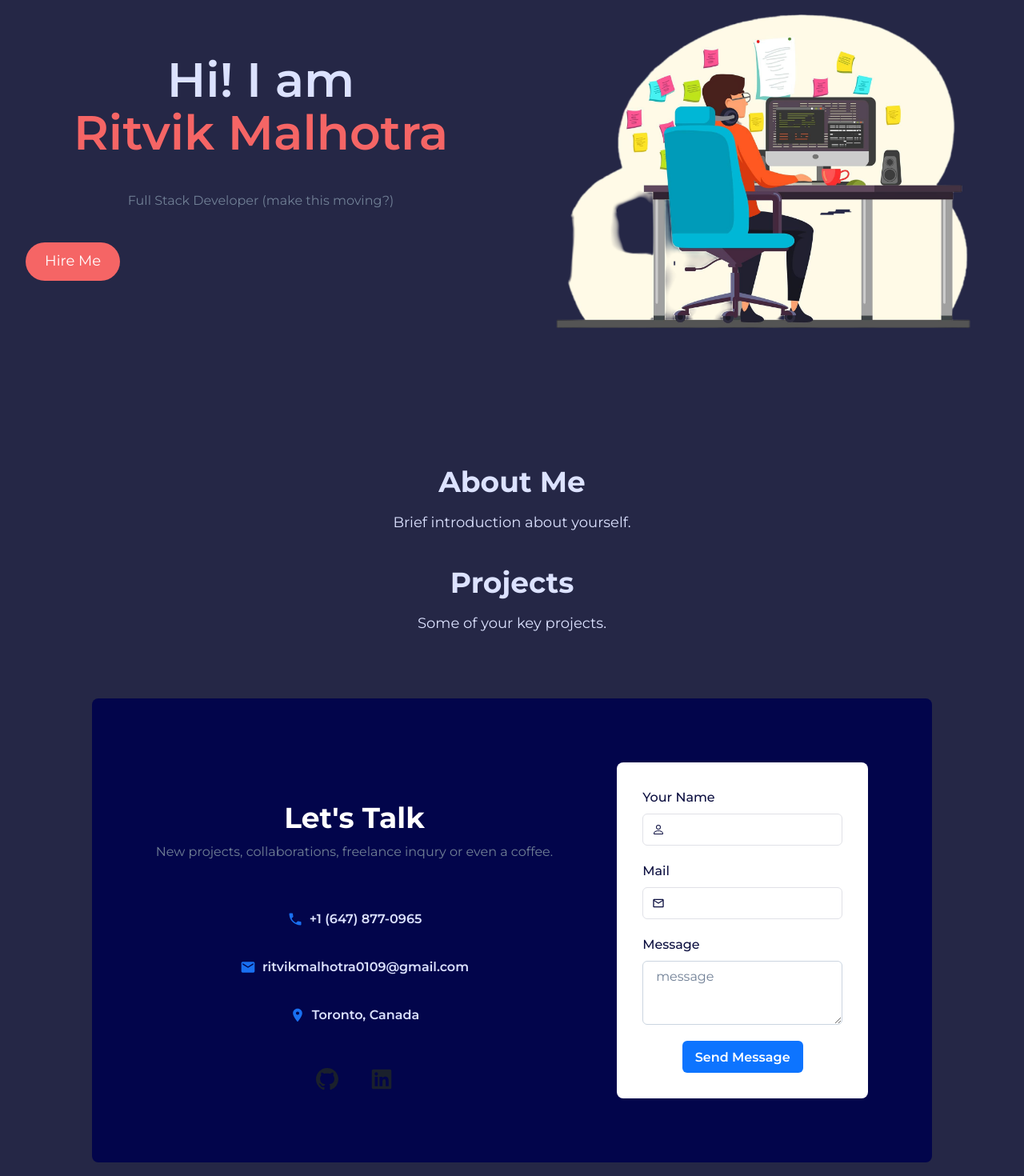
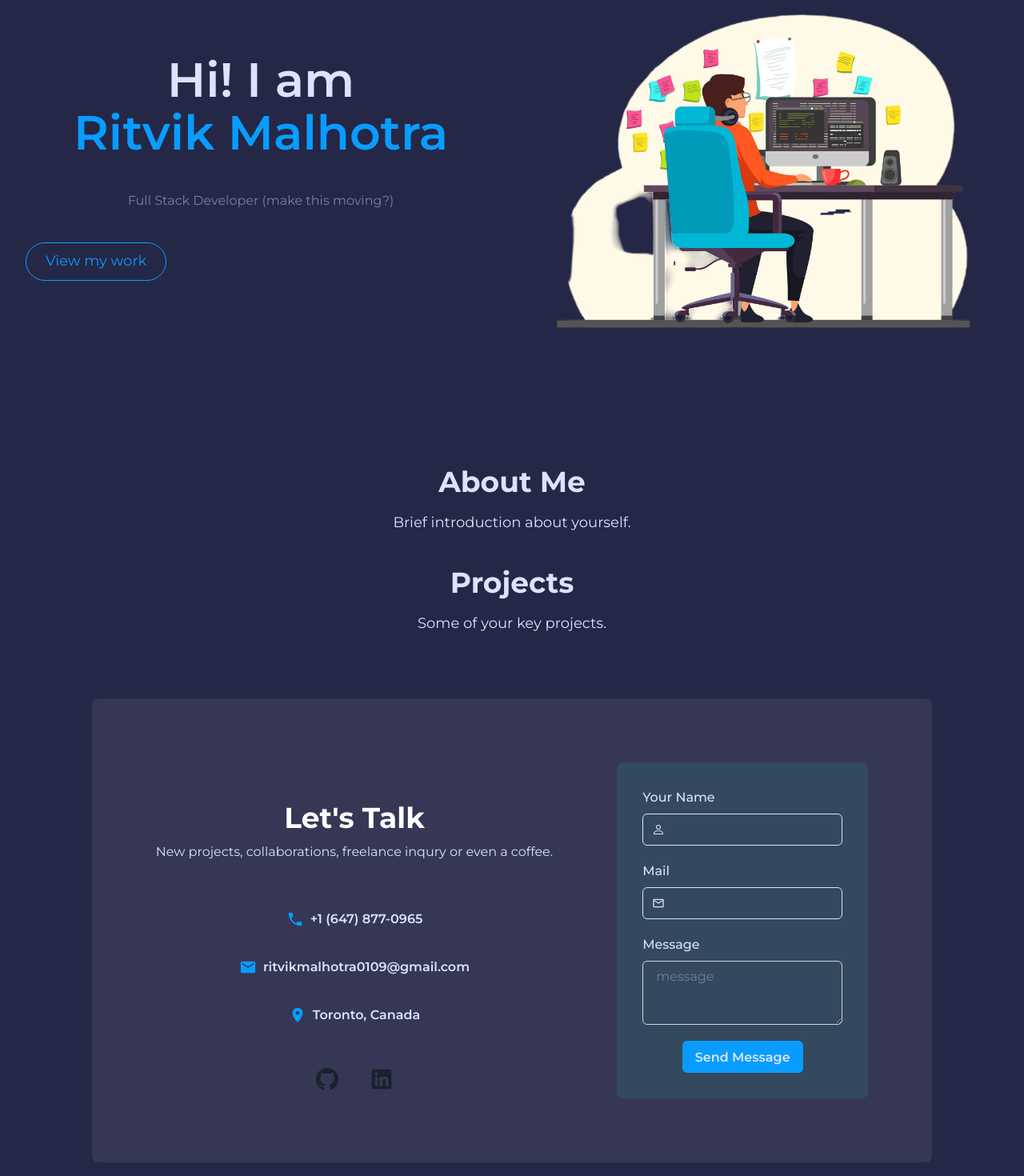
Before and after one commit to ritvik0109/portfolio-website, a Next.js app: page / in a window 1280 px wide. Shown: the part 200-1670 px from the top of the page at 80% size. Built offline with nearby package versions, Linux system fonts and the light colour scheme.

Commit message:
style: fix component colours, add animations

```diff
--- a/src/components/Contact/Contact.tsx
+++ b/src/components/Contact/Contact.tsx
@@ -27,7 +27,7 @@ export default function Contact() {
   return (
     <Flex>
       <Box
-        bg="#02054B"
+        bg="#353754"
         color="white"
         borderRadius="lg"
         m={{ sm: 4, md: 16, lg: 10 }}
@@ -40,7 +40,7 @@ export default function Contact() {
                 <Heading pt={{ base: 4, md: 12 }}>
                   {content.contact.title}
                 </Heading>
-                <Text mt={{ base: 3, md: 3, lg: 2 }} color="gray.500">
+                <Text mt={{ base: 3, md: 3, lg: 2 }} color="#DCE2FF">
                   {content.contact.description}
                 </Text>
                 <Box
@@ -51,33 +51,42 @@ export default function Contact() {
                     <Button
                       size="md"
                       height="48px"
-                      width="300px"
+                      width="320px"
                       variant="ghost"
                       color="#DCE2FF"
-                      _hover={{ border: "2px solid #1C6FEB" }}
-                      leftIcon={<MdPhone color="#1970F1" size="20px" />}
+                      _hover={{
+                        border: "2px solid #0D74FF",
+                        transform: "scale(1.05)",
+                      }}
+                      leftIcon={<MdPhone color="#099cff" size="22px" />}
                     >
                       {content.contact.phone}
                     </Button>
                     <Button
                       size="md"
                       height="48px"
-                      width="300px"
+                      width="320px"
                       variant="ghost"
                       color="#DCE2FF"
-                      _hover={{ border: "2px solid #1C6FEB" }}
-                      leftIcon={<MdEmail color="#1970F1" size="20px" />}
+                      _hover={{
+                        border: "2px solid #0D74FF",
+                        transform: "scale(1.05)",
+                      }}
+                      leftIcon={<MdEmail color="#099cff" size="22px" />}
                     >
                       {content.contact.email}
                     </Button>
                     <Button
                       size="md"
                       height="48px"
-                      width="300px"
+                      width="320px"
                       variant="ghost"
                       color="#DCE2FF"
-                      _hover={{ border: "2px solid #1C6FEB" }}
-                      leftIcon={<MdLocationOn color="#1970F1" size="20px" />}
+                      _hover={{
+                        border: "2px solid #0D74FF",
+                        transform: "scale(1.05)",
+                      }}
+                      leftIcon={<MdLocationOn color="#099cff" size="22px" />}
                     >
                       {content.contact.city}, {content.contact.country}
                     </Button>
@@ -89,27 +98,35 @@ export default function Contact() {
                     variant="ghost"
                     size="lg"
                     isRound={true}
-                    _hover={{ bg: "#0D74FF" }}
+                    _hover={{
+                      bg: "#0D74FF",
+                      transform: "scale(1.2)",
+                      transition: "all 0.3s ease-in-out",
+                    }}
                     icon={<BsGithub size="28px" />}
                   />
                   <IconButton
-                    aria-label="facebook"
+                    aria-label="linkedin"
                     variant="ghost"
                     size="lg"
                     isRound={true}
-                    _hover={{ bg: "#0D74FF" }}
+                    _hover={{
+                      bg: "#0D74FF",
+                      transform: "scale(1.2)",
+                      transition: "all 0.3s ease-in-out",
+                    }}
                     icon={<FaLinkedin size="28px" />}
                   />
                 </HStack>
               </Box>
             </WrapItem>
             <WrapItem>
-              <Box bg="white" borderRadius="lg">
-                <Box m={8} color="#0B0E3F">
+              <Box bg="#34495E" borderRadius="lg">
+                <Box m={8} color="#DCE2FF">
                   <VStack spacing={5}>
                     <FormControl id="name">
                       <FormLabel>Your Name</FormLabel>
-                      <InputGroup borderColor="#E0E1E7">
+                      <InputGroup borderColor="#DCE2FF">
                         <InputLeftElement pointerEvents="none">
                           <BsPerson color="gray.800" />
                         </InputLeftElement>
@@ -118,7 +135,7 @@ export default function Contact() {
                     </FormControl>
                     <FormControl id="name">
                       <FormLabel>Mail</FormLabel>
-                      <InputGroup borderColor="#E0E1E7">
+                      <InputGroup borderColor="#DCE2FF">
                         <InputLeftElement pointerEvents="none">
                           <MdOutlineEmail color="gray.800" />
                         </InputLeftElement>
@@ -138,9 +155,13 @@ export default function Contact() {
                     <FormControl id="name" float="right">
                       <Button
                         variant="solid"
-                        bg="#0D74FF"
-                        color="white"
-                        _hover={{}}
+                        bg="#099cff"
+                        color="#DCE2FF"
+                        _hover={{
+                          bg: "#0D74FF",
+                          transform: "scale(1.05)",
+                          transition: "all 0.3s ease-in-out",
+                        }}
                       >
                         Send Message
                       </Button>
--- a/src/components/Hero/Hero.tsx
+++ b/src/components/Hero/Hero.tsx
@@ -30,11 +30,11 @@ export default function Hero() {
           >
             <Text as={"span"}>Hi! I am</Text>
             <br />
-            <Text as={"span"} position={"relative"} color={"red.400"}>
+            <Text as={"span"} position={"relative"} color={"primary"}>
               Ritvik Malhotra
             </Text>
           </Heading>
-          <Text color={"gray.500"}>
+          <Text color={"secondary"}>
             Full Stack Developer (make this moving?)
           </Text>
           <Stack
@@ -43,14 +43,20 @@ export default function Hero() {
           >
             <Button
               rounded={"full"}
-              size={"lg"}
-              fontWeight={"normal"}
+              size="lg"
+              fontWeight="normal"
               px={6}
-              colorScheme={"red"}
-              bg={"red.400"}
-              _hover={{ bg: "red.500" }}
+              variant="outline"
+              color="#099cff"
+              borderColor="#099cff"
+              _hover={{
+                borderColor: "#3cf",
+                color: "#3cf",
+                transform: "scale(1.1)",
+                transition: "all 0.4s ease-in-out",
+              }}
             >
-              Hire Me
+              View my work
             </Button>
           </Stack>
         </Stack>
--- a/src/components/NavBar/NavBar.tsx
+++ b/src/components/NavBar/NavBar.tsx
@@ -15,19 +15,17 @@ import { MoonIcon, SunIcon } from "@chakra-ui/icons";
 export default function NavBar() {
   const { colorMode, toggleColorMode } = useColorMode();
   const linkColor = useColorModeValue("gray.600", "gray.200");
-  const linkHoverColor = useColorModeValue("gray.800", "white");
+  const linkHoverColor = useColorModeValue("gray.800", "#099cff");
 
   return (
     <Box width="100%">
       <Flex
-        bg={useColorModeValue("white", "gray.800")}
+        bg={useColorModeValue("white", "background")}
         color={useColorModeValue("gray.600", "white")}
         minH={"60px"}
         py={{ base: 2 }}
         px={{ base: 4 }}
         borderBottom={1}
-        borderStyle={"solid"}
-        borderColor={useColorModeValue("gray.200", "gray.900")}
         align={"center"}
       >
         <Text
@@ -50,8 +48,9 @@ export default function NavBar() {
                 fontWeight={500}
                 color={linkColor}
                 _hover={{
-                  textDecoration: "none",
                   color: linkHoverColor,
+                  transform: "scale(1.1)",
+                  transition: "all 0.4s ease-in-out",
                 }}
               >
                 {navItem.label}
```
